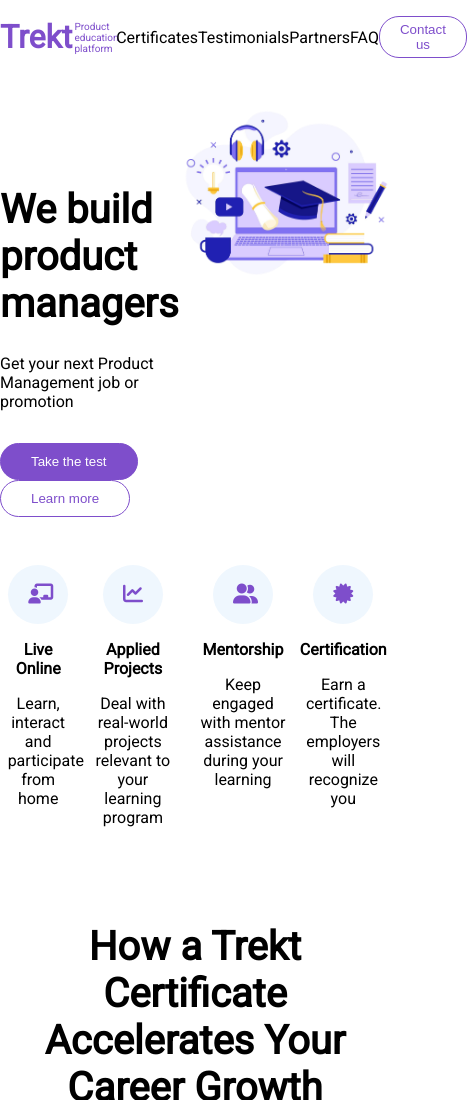
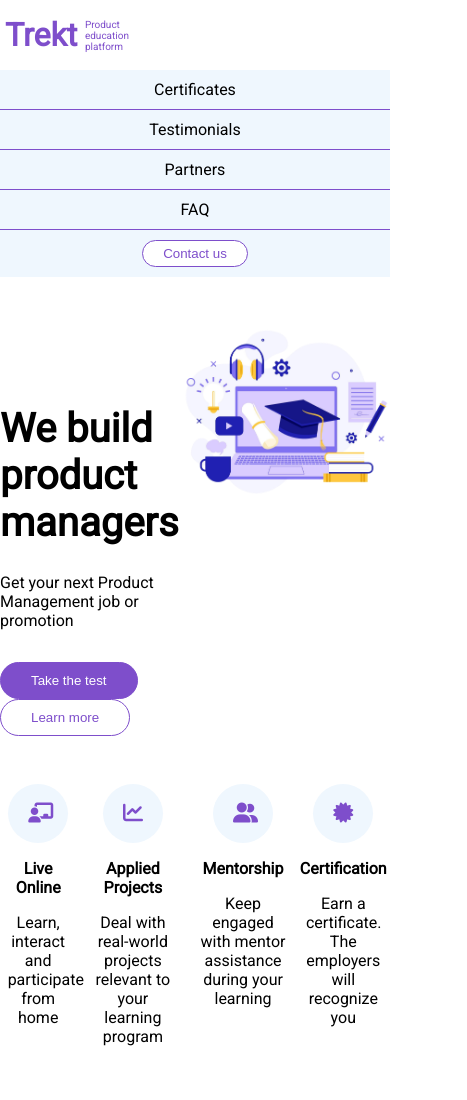
Before and after one commit to vatsan-0613/front-end-clone-project, a plain HTML site: page index.html in a window 390 px wide. Shown: the top 1100 px of the page, 467 px wide, since content can reach past the window. Drawn offline with Linux system fonts and the light colour scheme.

Commit message:
nav responsive

```diff
--- a/css/style.css
+++ b/css/style.css
@@ -5,6 +5,8 @@
     margin : 0 auto;
     font-family: 'Roboto', sans-serif;
 }
+
+
 nav{
     display : flex;
     align-items: center;
@@ -18,8 +20,8 @@
 }
 nav .comp{
     color : #7E4ECB;
-    padding:0;
     align-items: center;
+    padding: 0;
 }
 
 
@@ -283,3 +285,34 @@
 .tick-text{
     font-weight: bolder;
 }
+
+@media (max-width:768px){
+    body{
+        margin:0;
+    }
+    nav {
+        flex-direction: column;
+    }
+    nav .comp{
+        margin-left: 10px;
+    }
+    nav .menus{
+        flex-direction: column;
+        margin-top: 0;
+    }
+    nav ul div{
+        padding: 10px 0;
+        width: 100%;
+        text-align: center;
+        background-color: #EFF7FE;
+        color:black;
+    }
+    hr{
+        margin:0;
+        border:none;
+        height: 1px;
+        width: 100%;
+        background-color: #7E4ECB;
+
+    }
+}
--- a/index.html
+++ b/index.html
@@ -20,11 +20,11 @@
                 <li class="brand-desc">Product education platform</li>
             </ul>
             <ul class="menus">
-                <li><a href="#">Certificates</a></li>
-                <li><a href="#">Testimonials</a></li>
-                <li><a href="#">Partners</a></li>
-                <li><a href="#">FAQ</a></li>
-                <li><button class="contact-button">Contact us</button></li>
+                <div><li><a href="#">Certificates</a></li></div><hr>
+                <div><li><a href="#">Testimonials</a></li></div><hr>
+                <div><li><a href="#">Partners</a></li></div><hr>
+                <div><li><a href="#">FAQ</a></li></div><hr>
+                <div><li><button class="contact-button">Contact us</button></li></div>
             </ul>
         </nav>
     </div>
```
